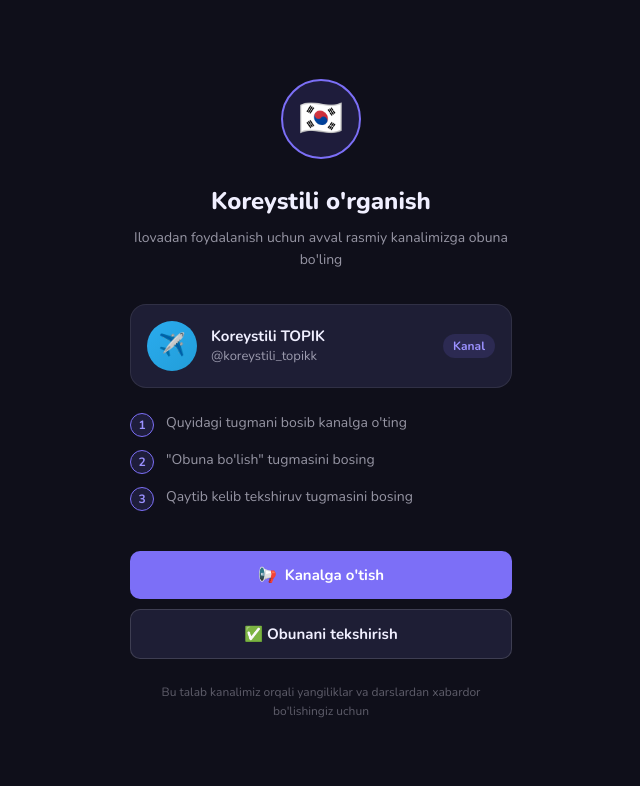
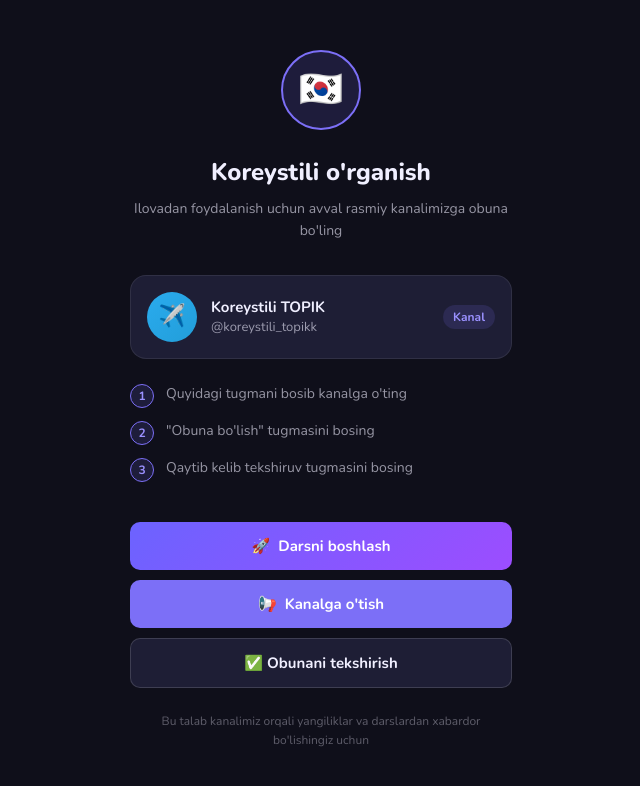
Before and after one commit to mrvaliev2022-wq/koreystili-miniapp, a React (Vite) app: page / in a window 1280 px wide. Shown: the top 786 px of the page, without its empty margins (319-959 px from the left). Built offline with nearby package versions, Linux system fonts and the light colour scheme.

Commit message:
Darsni boshlash 1-navbatda

```diff
--- a/src/screens/ChannelGate.jsx
+++ b/src/screens/ChannelGate.jsx
@@ -62,6 +62,9 @@ export default function ChannelGate() {
       </div>
 
       <div style={{ width: '100%', display: 'flex', flexDirection: 'column', gap: 10 }}>
+  <button className="btn btn-primary" onClick={() => setSubscribed()} style={{background: 'linear-gradient(135deg, #6c63ff, #9c4dff)'}}>
+    <span>🚀</span> Darsni boshlash
+  </button>
   <button className="btn btn-primary" onClick={handleJoin}>
     <span>📢</span> Kanalga o'tish
   </button>
@@ -74,11 +77,6 @@ export default function ChannelGate() {
   </button>
 </div>
 
-      {failed && (
-        <p style={{ color: 'var(--red)', fontSize: 13, textAlign: 'center', marginTop: 14 }}>
-          Obuna topilmadi. Iltimos, avval kanalga obuna bo'ling.
-        </p>
-      )}
 
       <p style={{ color: 'var(--text3)', fontSize: 12, textAlign: 'center', marginTop: 24, lineHeight: 1.6 }}>
         Bu talab kanalimiz orqali yangiliklar va darslardan xabardor bo'lishingiz uchun
```
Also changed, not shown: 1 other file (tests, documents, lock files or other folders). Lines whose indentation alone changed are shown as unchanged.
